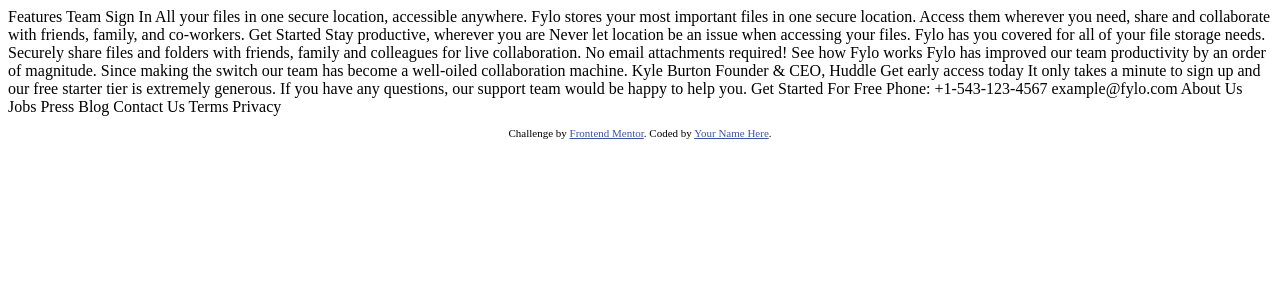
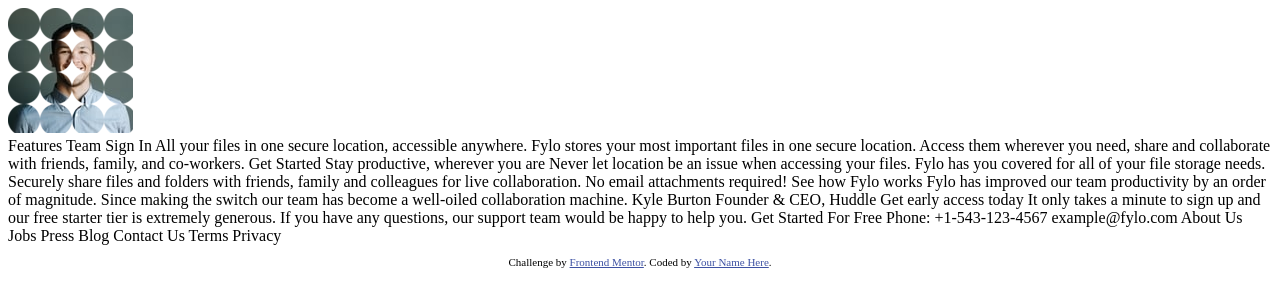
Before and after one commit to MahdiSohaily/Fylo-landing-page, a website: page index.html in a window 1280 px wide. Drawn offline with Linux system fonts and the light colour scheme.

```diff
--- a/index.html
+++ b/index.html
@@ -12,9 +12,16 @@
   <style>
     .attribution { font-size: 11px; text-align: center; }
     .attribution a { color: hsl(228, 45%, 44%); }
+    .mask {
+      -webkit-mask-image: url('./images/favicon-32x32.png');
+    }
   </style>
 </head>
 <body>
+
+  <div class="mask">
+    <img src="./images/avatar-testimonial.jpg" alt="">
+  </div>
 
   Features
   Team
```
Also changed, not shown: package.json (added, +23 -0 lines), 2 other files.
